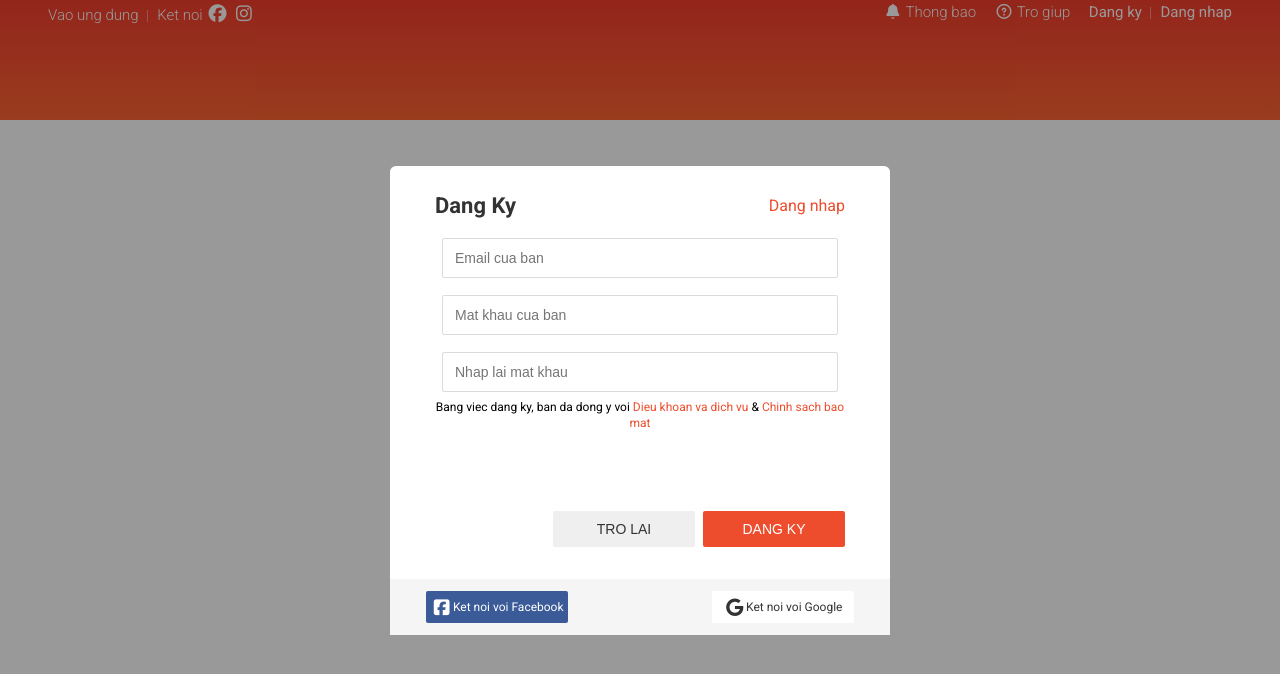
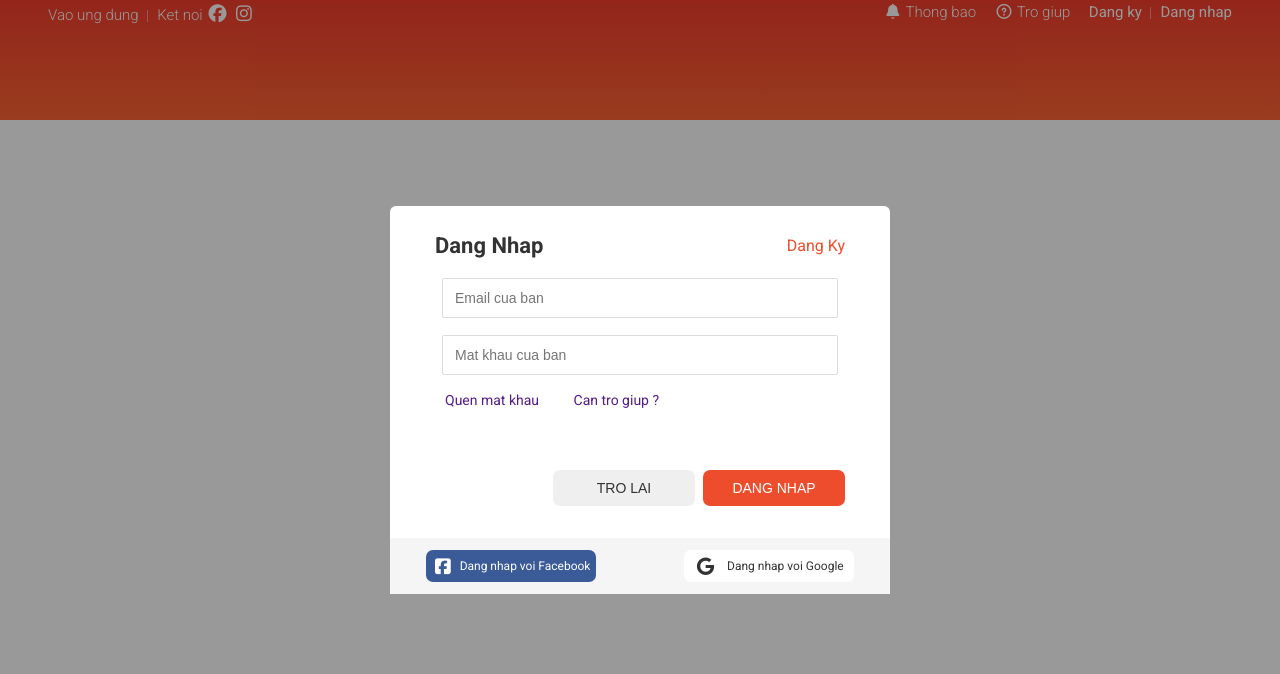
Before and after one commit to Viet-Duong/html-css-zero-hero, a plain HTML site: page index.html in a window 1280 px wide. Drawn offline with Linux system fonts and the light colour scheme.

Commit message:
from dang nhap

```diff
--- a/assets/css/base.css
+++ b/assets/css/base.css
@@ -73,12 +73,12 @@ html {
     height: 36px;
     text-decoration: none;
     border: none;
-    border-radius: 2px;
+    border-radius: 7px;
     font-size: 1.4rem;
     cursor: pointer;
     color: var(--text-color);
     display: flex;
-    justify-content: center;
+    justify-content: space-evenly;
     align-items: center;
 
 }
@@ -90,6 +90,7 @@ html {
 .btn--size-s {
     height: 32px;
     font-size: 12px;
+    width: 170px;
 }
 
 .btn.btn--primary {
--- a/assets/css/main.css
+++ b/assets/css/main.css
@@ -281,14 +281,11 @@
     text-decoration: none;
 }
 
-.auth-form__controls {
-    margin-top: 80px;
-}
 
 .auth-form__controls {
     display: flex;
     justify-content: flex-end;
-    margin-top: 80px;
+    margin-top: 50px;
 }
 .auth-form__controls-back {
     margin-right: 8px;
@@ -319,3 +316,24 @@
 .auth-form__socials--gg {
     background-color: var(--white-color);
 }
+
+.auth-form__help {
+    display: flex;
+    justify-content: flex-end;
+}
+
+.auth-form__help--link {
+    font-size: 1.4rem;
+    text-decoration: none;
+}
+
+.auth-from__help-separate {
+
+    border-left: 1px solid var(--border-color);
+    height: 36px;
+    margin: 0 16px;
+}
+
+.auth-form__aside {
+    padding: 10px;
+}
--- a/base.css
+++ /dev/null
@@ -1,43 +0,0 @@
-:root {
-    --white-color: #fff;
-    --black-color: #000;
-    --text-color: #333;
-    --primary-color: #EE4D2D;
-}
-
-* {
-    box-sizing: inherit;
-    margin: 0;
-    padding: 0;
-}
-
-html {
-    font-size: 62.5%;
-    line-height: 1.6rem;
-    font-family: 'Roboto', sans-serif;
-    box-sizing: border-box;
-}
-.grid {
-    width: 1200px;
-    max-width: 100%;
-    margin: 0 auto;
-}
-
-.grid__full-width {
-    width: 100%;
-}
-
-.grid__row {
-    display: flex;
-    flex-wrap: wrap;
-}
-
-/* animation */
-@keyframes fadeIn {
-    from {
-        opacity: 0;
-    }
-    to {
-        opacity: 1;
-    }
-}
--- a/index.html
+++ b/index.html
@@ -117,8 +117,8 @@
 
         <div class="modal__body">
 
-                <!-- Authen form -->
-                    <div class="auth-form">
+                    <!-- Register form -->
+                    <!-- <div class="auth-form">
                     <div class="auth-form__container">
                         <div class="auth-form__header">
                             <h3 class="auth-form__heading">Dang Ky</h3>
@@ -164,6 +164,53 @@
 
 
         </div>
-    </div>
+                    </div> -->
+
+                    <!-- Login Form  -->
+                    <div class="auth-form">
+                    <div class="auth-form__container">
+                        <div class="auth-form__header">
+                            <h3 class="auth-form__heading">Dang Nhap</h3>
+                            <span class="auth-form__switch-btn">Dang Ky</span>
+                        </div>
+
+                        <div class="auth-form__form">
+                            <div class="auth-form__group">
+                                <input type="text" class="auth-form__input" placeholder="Email cua ban">
+                            </div>
+                            <div class="auth-form__group">
+                                <input type="password" class="auth-form__input" placeholder="Mat khau cua ban">
+                            </div>
+
+
+                        </div>
+
+                        <div class="auth-form__aside">
+                            <div class="auth-form__">
+                                <a href="" class="auth-form__help--link">Quen mat khau</a>
+                                <span class="auth-from__help-separate"></span>
+                                <a href="" class="auth-form__help--link">Can tro giup ?</a>
+                            </div>
+                        </div>
+
+                    <div class="auth-form__controls">
+                        <button class="btn btn--normal auth-form__controls-back">TRO LAI</button>
+                        <button class="btn btn--primary">DANG NHAP</button>
+                    </div>
+                    </div>
+
+                    <div class="auth-form__socials">
+                        <a href="" class="auth-form__socials--fb btn btn--size-s btn--with-icon">
+                            <i class="auth-form__socials-icon fab fa-facebook-square"></i>
+                            Dang nhap voi Facebook
+                        </a>
+                        <a href="" class="auth-form__socials--gg btn btn--size-s btn--with-icon">
+                            <i class="auth-form__socials-icon fab fa-google"></i>
+                            Dang nhap voi Google
+                        </a>
+
+
+        </div>
+                    </div>
 </body>
 </html>
```
